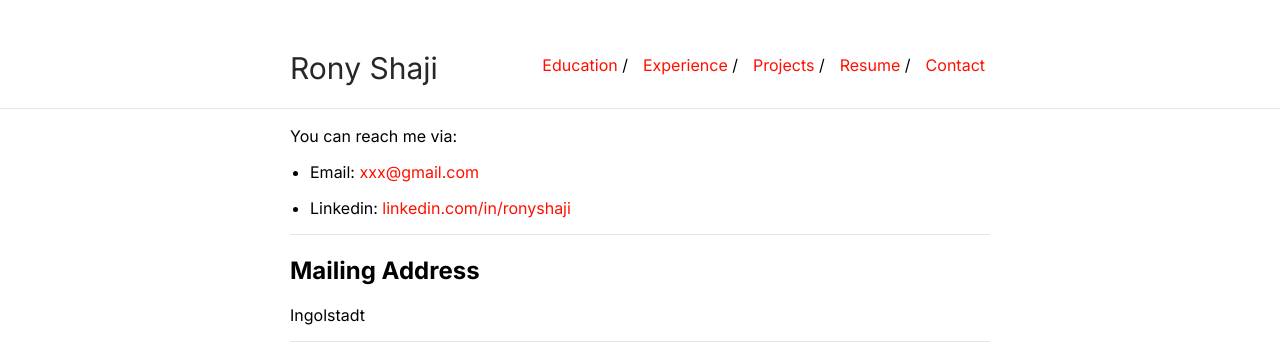
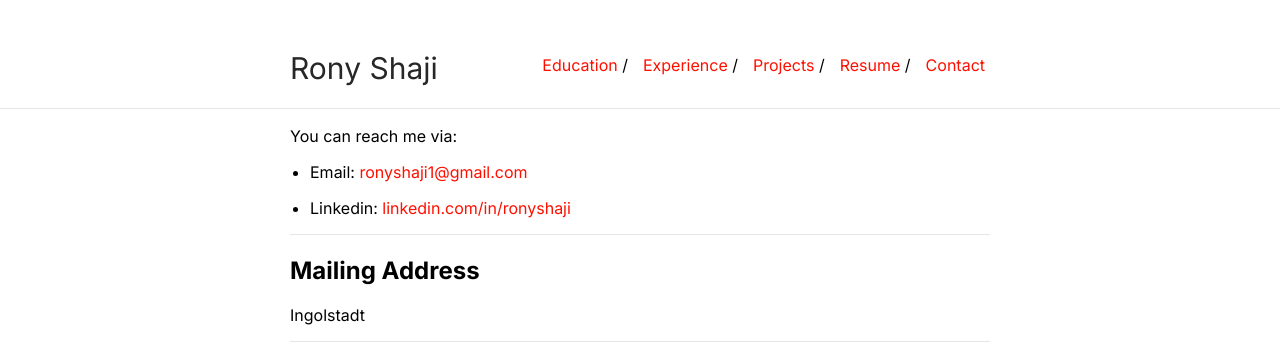
Before and after one commit to ronyshaji/ronyshaji.github.io, a Jekyll site: the page built from contact.md, in a window 1280 px wide. Shown: the top 356 px of the page. Built offline with Jekyll 4.4.1, drawn with Linux system fonts in a browser that asks for light colours.

Commit message:
Updated the contact

```diff
--- a/contact.md
+++ b/contact.md
@@ -5,7 +5,7 @@ is_contact: true
 
 You can reach me via:
 
-* Email: [xxx@gmail.com](mailto:xxx@gmail.com.com)
+* Email: [ronyshaji1@gmail.com](mailto:ronyshaji1@gmail.com.com)
 
 * Linkedin: [linkedin.com/in/ronyshaji](https://de.linkedin.com/in/ronyshaji)
 
```
